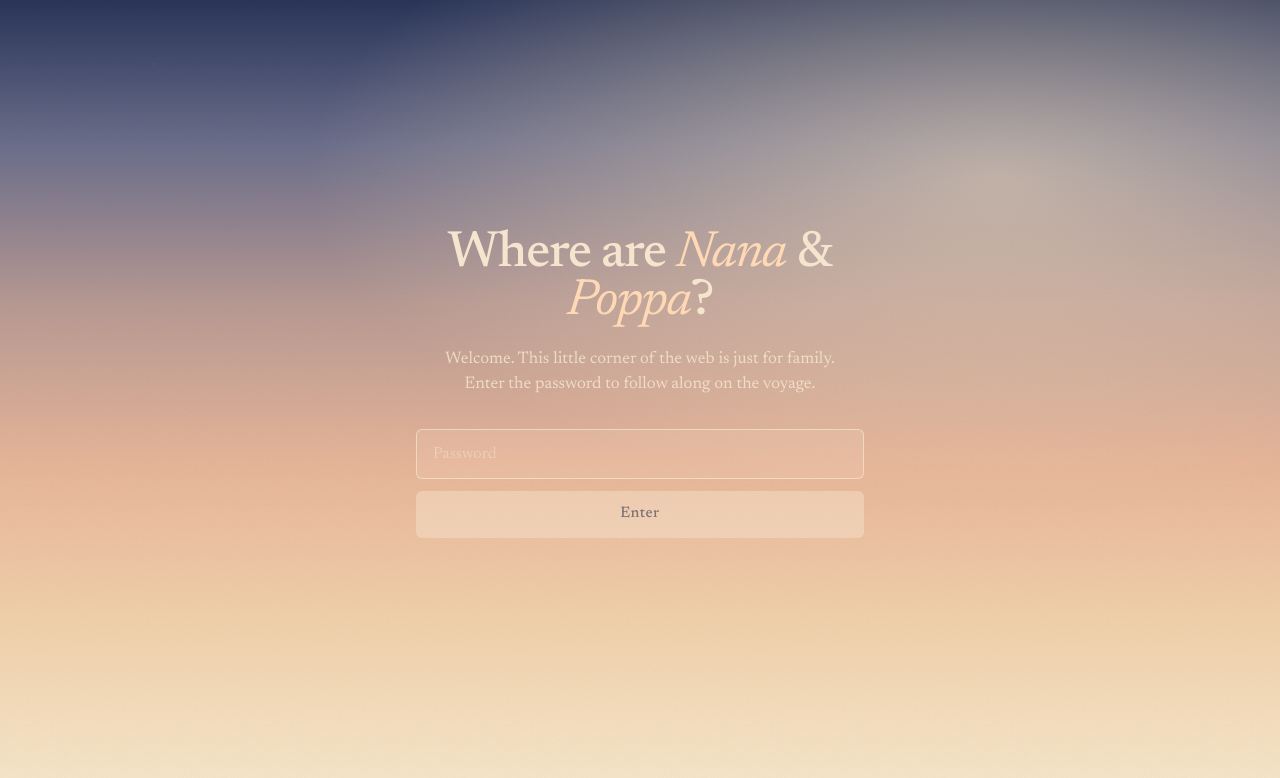
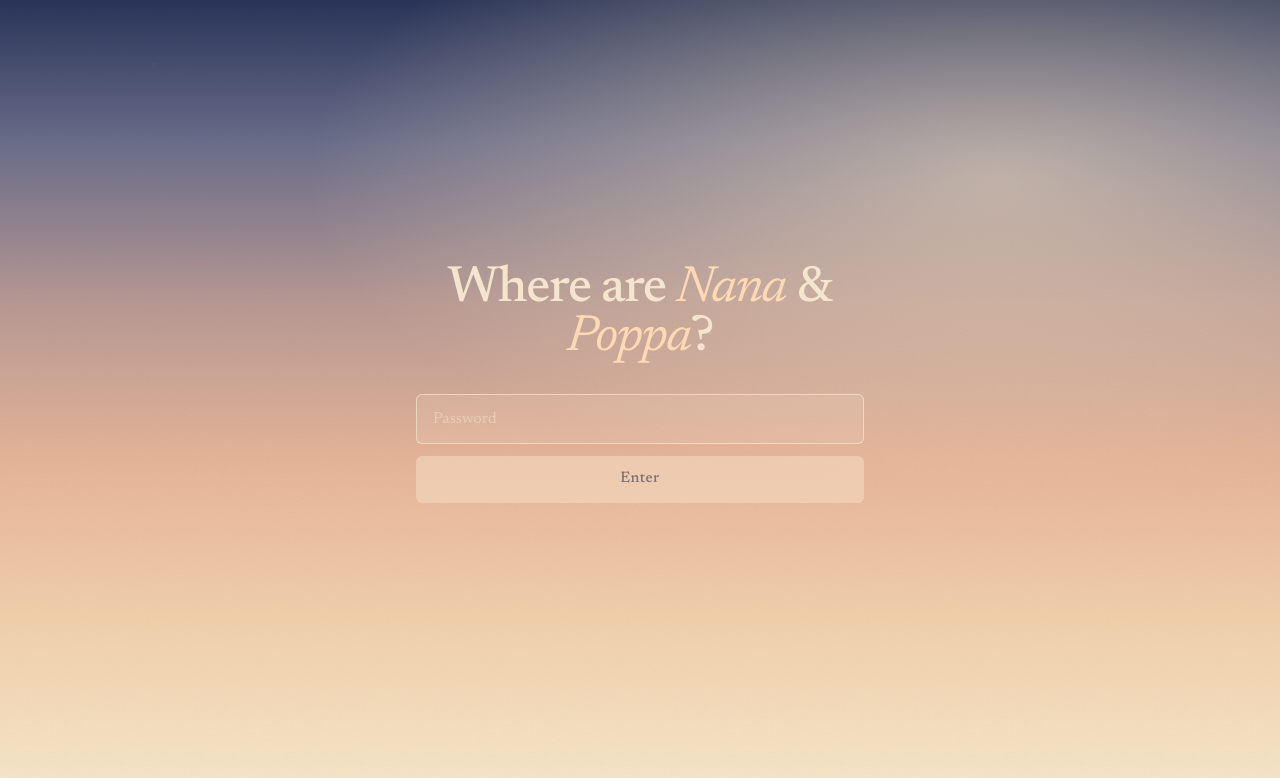
Before and after one commit to CruxLogic/WhereAreNanaAndPoppa, a React (Vite) app: page / in a window 1280 px wide. Shown: the top 778 px of the page. Built offline with nearby package versions, Linux system fonts and the light colour scheme.

Commit message:
Strip filler copy from password gate
Remove the welcome paragraph and trim error messages to bare facts
('Site not configured.', 'Incorrect password.').

```diff
--- a/src/components/PasswordGate.tsx
+++ b/src/components/PasswordGate.tsx
@@ -41,7 +41,7 @@ export function PasswordGate({ children }: PasswordGateProps) {
     e.preventDefault();
     setError(null);
     if (!EXPECTED_HASH) {
-      setError("The site is not configured. Please contact the family.");
+      setError("Site not configured.");
       return;
     }
     setPending(true);
@@ -55,7 +55,7 @@ export function PasswordGate({ children }: PasswordGateProps) {
         }
         setUnlocked(true);
       } else {
-        setError("That doesn't look right. Try again.");
+        setError("Incorrect password.");
       }
     } finally {
       setPending(false);
@@ -82,14 +82,6 @@ export function PasswordGate({ children }: PasswordGateProps) {
           </span>
           ?
         </h1>
-        <p
-          className="mt-5 text-sky-cream/85"
-          style={{ fontSize: "1.05rem", lineHeight: 1.5 }}
-        >
-          Welcome. This little corner of the web is just for family.
-          <br />
-          Enter the password to follow along on the voyage.
-        </p>
         <form onSubmit={handleSubmit} className="mt-8 flex flex-col items-stretch gap-3">
           <input
             type="password"
```
